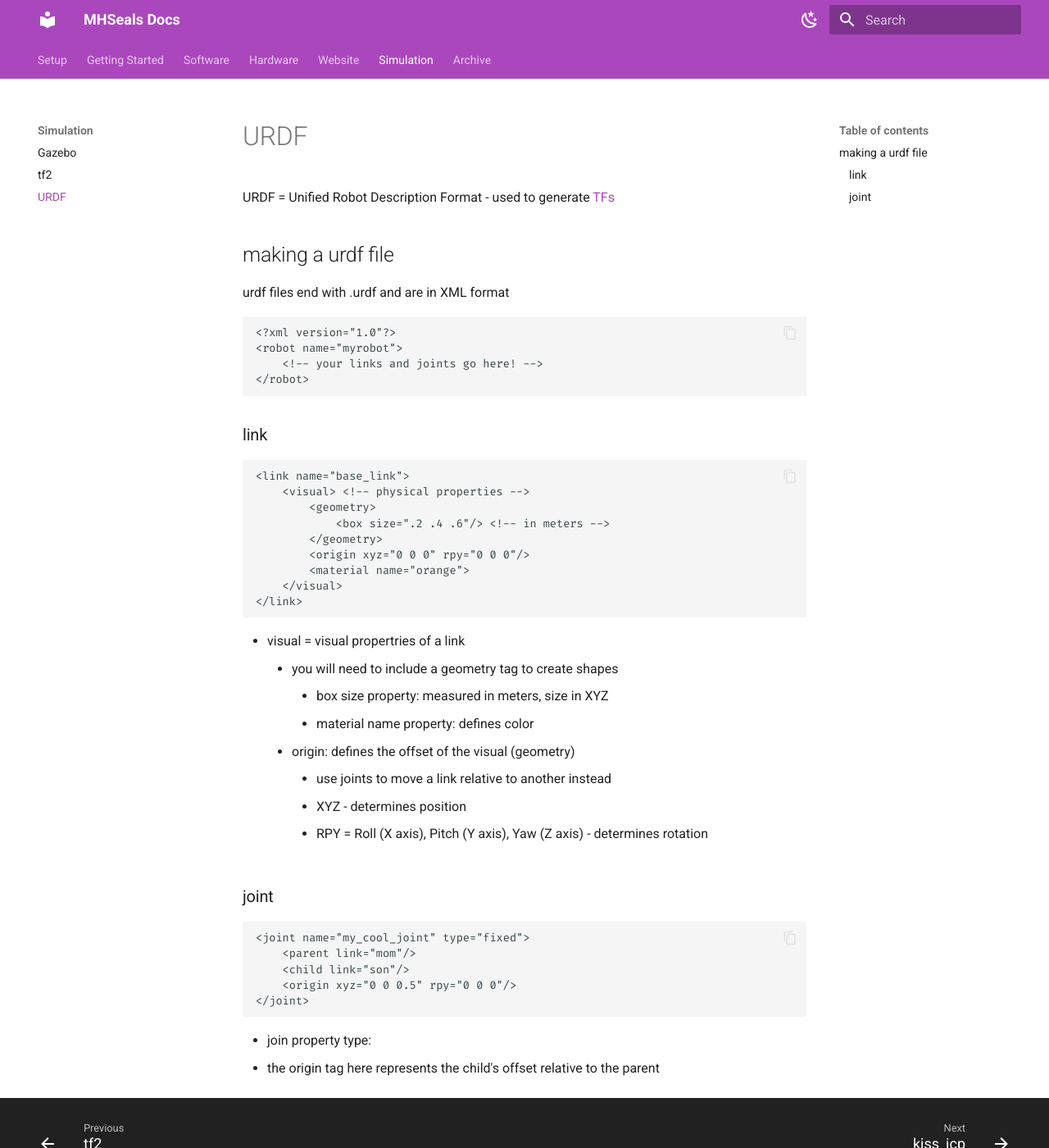
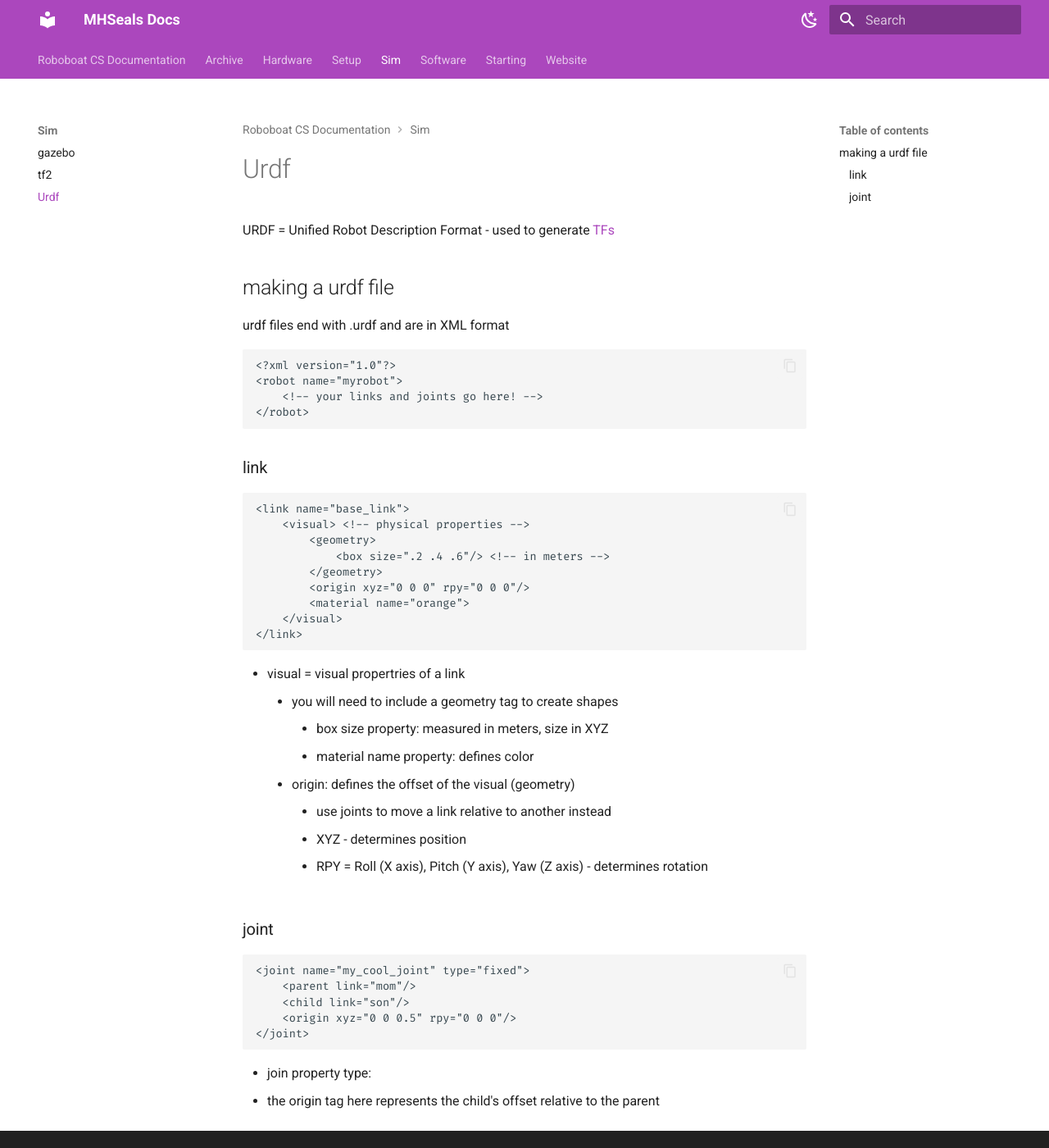
Before and after one commit to MHSeals/docs, an MkDocs documentation site: the page built from docs/sim/urdf.md, in a window 1280 px wide and 1400 px high. Shown: the whole window at 82% size. Built offline with MkDocs 1.6.1 and Material for MkDocs 9.7.7, drawn with Linux system fonts in a browser that asks for light colours; some of the changed lines change nothing that is shown; some of the changed text lies outside the part shown.

Commit message:
Removed Nav

```diff
--- a/mkdocs.yml
+++ b/mkdocs.yml
@@ -37,37 +37,6 @@ theme:
     - content.code.copy
     - content.action.edit
 
-nav:
-  - Setup:
-    - Installing Ubuntu: setup/installing_ubuntu.md
-    - Workspace setup: setup/workspace_setup.md
-  - Getting Started:
-    - ROS2: starting/ros2.md
-    - Basic commands: starting/basic_commands.md
-    - How to read ROS docs: starting/how2read.md
-  - Software:
-    - Boat Control Software: software/mhsboat_ctrl.md
-    - Buoy Detection Model: software/buoy_model.md
-    - ROS2 Interfaces: software/boat_interfaces.md
-  - Hardware:
-    - Overview: hardware/overview.md
-    - Jetson Xavier NX: hardware/jetson_xavier_nx.md
-    - Odroid: hardware/odroid.md
-    - Cube Orange: hardware/cubeorange.md
-    - Zed 2i: hardware/zed_2i.md
-    - VLP-16 (LIDAR): hardware/vlp16.md
-    - WIFI Network: hardware/network.md
-  - Website:
-    - Development: website/index.md
-  - Simulation:
-    - Gazebo: archive/sim/gazebo.md
-    - tf2: archive/sim/tf2.md
-    - URDF: archive/sim/urdf.md
-  - Archive:
-    - kiss_icp: archive/kiss_icp.md
-    - MAVROS: archive/mavros.md
-    - slam_toolbox: archive/slam_toolbox.md
-
 markdown_extensions:
   - toc:
       permalink: True
```
Also changed, not shown: docs/sim/gazebo.md (renamed from docs/archive/sim/gazebo.md), docs/sim/gazebo.png (renamed from docs/archive/sim/gazebo.png), docs/sim/tf2-visual.png (renamed from docs/archive/sim/tf2-visual.png), docs/sim/tf2.md (renamed from docs/archive/sim/tf2.md), docs/sim/urdf.md (renamed from docs/archive/sim/urdf.md).
